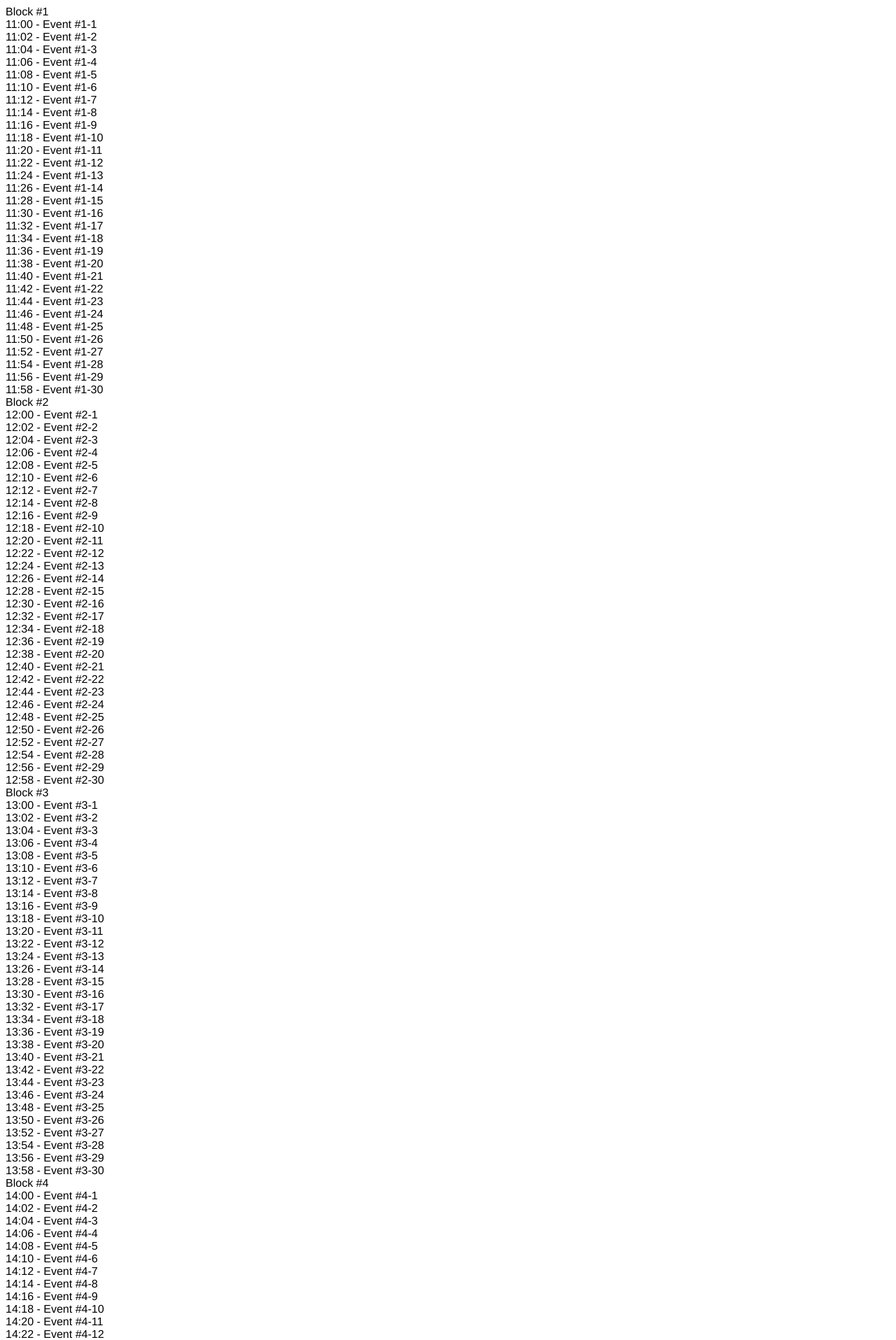
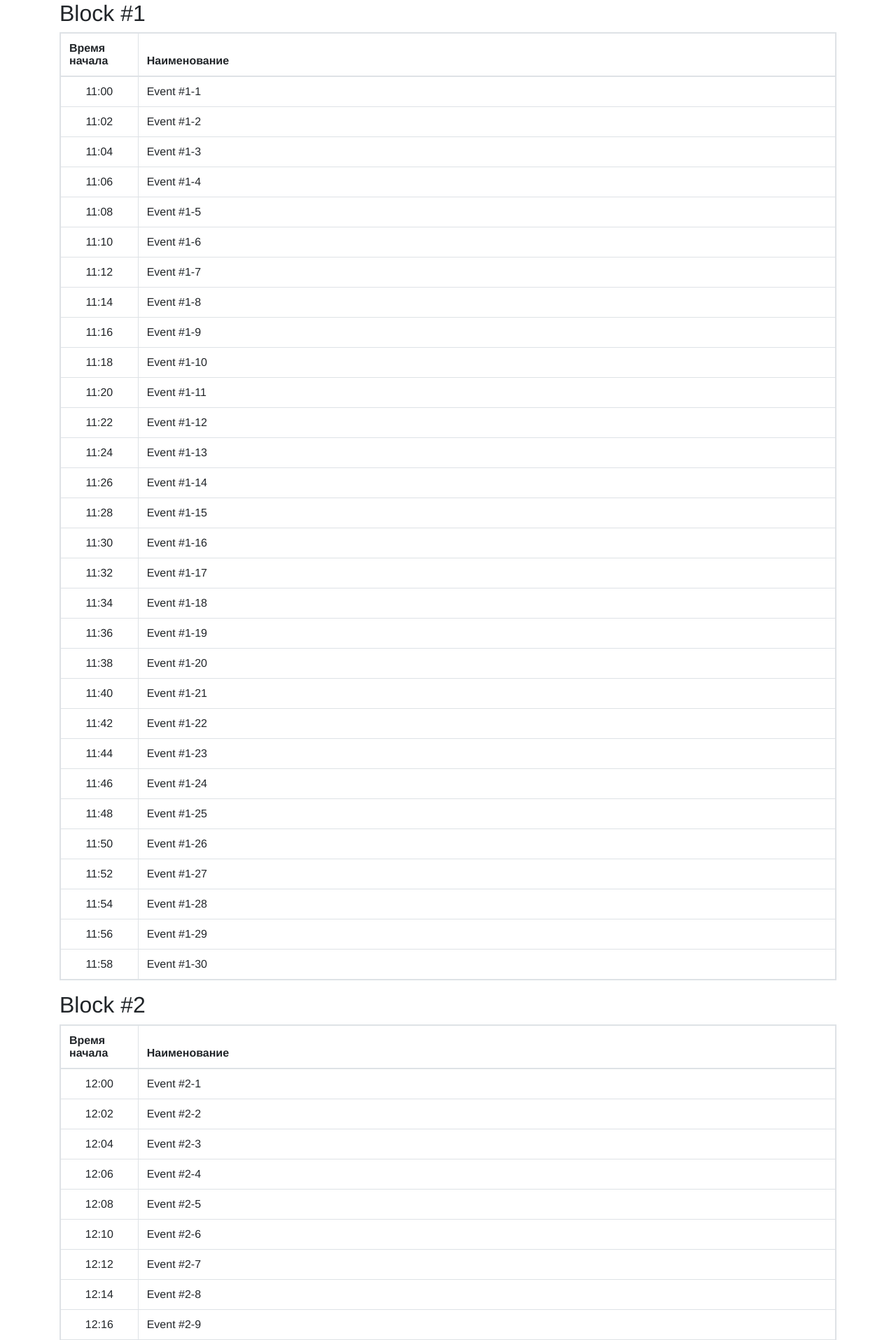
Before and after one commit to lensvol/slowclap, a Django app: page /performances/roll in a window 1280 px wide. Shown: the top 1915 px of the page at 70% size. Run offline with Django 3.2, Linux system fonts and the light colour scheme; parts of the project's set-up code (start-up, migrations or seed data) failed here and were passed over; some libraries are stand-ins or nearby versions.

Commit message:
Moved VM templates from JS to HTML, now we are using Bootstrap tables.

```diff
--- a/slowclap/performances/static/eventroll.js
+++ b/slowclap/performances/static/eventroll.js
@@ -45,15 +45,6 @@ for(var i = 1; i < 10; i++){
 }
 
 var BlockComponent = Vue.extend({
-    template: '{{ name }}\
-        <br>\
-        <div \
-            class="{{ active ? \'\' : \'done\' }}" \
-            v-repeat="events" \
-            v-on="click: active = !active" \
-            v-component="event" \
-            id="event-{{ event_id }}">\
-        </div>',
     created: function(){
         this.$on('event-changed', function(){
             console.log('Recalculating...');
@@ -63,7 +54,6 @@ var BlockComponent = Vue.extend({
 });
 
 var EventComponent = Vue.extend({
-    template: "{{ start | hourmin }} - {{ name }}",
     created: function() {
         this.$on('status-changed', function(ev_id, is_active){
             if(ev_id == this.event_id){
--- a/slowclap/performances/templates/roll.html
+++ b/slowclap/performances/templates/roll.html
@@ -1,26 +1,55 @@
 <html>
   <head>
+    <meta name="viewport" content="width=device-width, initial-scale=1">
+    <link href="http://getbootstrap.com/dist/css/bootstrap.css" rel="stylesheet" type="text/css" />
+
     <title>Event roll</title>
     <style>
     body {
         font-family: Helvetica Neue, Arial, sans-serif;
     }
 
-    div.done {
+    tr.done {
         text-decoration: line-through;
-        color: #d6d6d6;
+        color: red;
+    }
+
+    td.event-start {
+        text-align: center;
+        width: 10%;
+    }
+
+    td.event-name {
+
     }
     </style>
   </head>
   <body>
-    <div id="roll">
-      <div v-repeat="blocks" v-component="event-block">
-        {{name}}
+    {% verbatim %}
+    <div class="container">
+      <div id="roll">
+        <div v-repeat="blocks" v-component="event-block">
+          <h2>{{ name }}</h2>
+          <table class="table table-condensed table-responsive table-bordered">
+            <thead>
+              <tr>
+                <th>Время начала</th>
+                <th>Наименование</th>
+              </tr>
+            </thead>
+            <tr v-repeat="events" v-component="event" id="event-{{ event_id }}" class="{{ active ? '' : 'done' }}">
+              <td class="event-start">{{ start | hourmin }}</td>
+              <td class="event-name">{{ name }}</td>
+            </tr>
+          </table>
+        </div>
       </div>
     </div>
+    {% endverbatim %}
 
     <script language="JavaScript" src="/static/vue.js"></script>
     <script language="JavaScript" src="/static/jquery-1.11.0.js"></script>
+    <script src="http://getbootstrap.com/dist/js/bootstrap.js"></script>
     <script language="JavaScript" src="/static/eventroll.js"></script>
   </body>
 </html>
--- a/slowclap/performances/views.py
+++ b/slowclap/performances/views.py
@@ -1,3 +1,5 @@
+#coding: utf-8
+
 from django.shortcuts import render_to_response
 
 # Create your views here.
```
